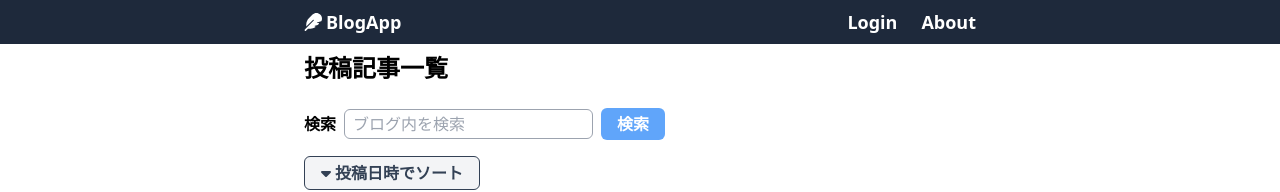
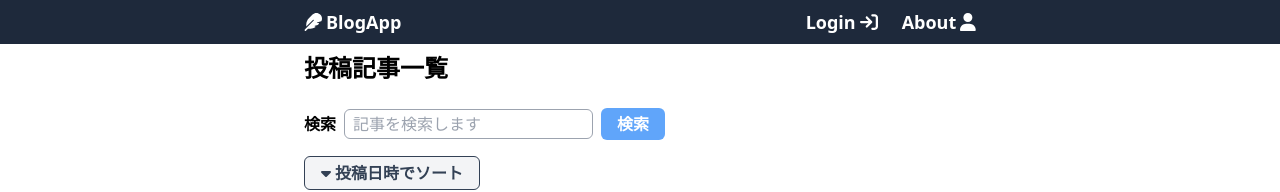
Before and after one commit to ykNe0372/next-blog-app, a Next.js app: page / in a window 1280 px wide. Shown: the top 192 px of the page. Built offline with nearby package versions, Linux system fonts and the light colour scheme; no server answers; the database is empty.

Commit message:
検索機能の実装

```diff
--- a/src/app/_components/Header.tsx
+++ b/src/app/_components/Header.tsx
@@ -3,6 +3,9 @@ import { twMerge } from "tailwind-merge";
 import Link from "next/link";
 import { FontAwesomeIcon } from "@fortawesome/react-fontawesome";
 import { faFeather } from "@fortawesome/free-solid-svg-icons";
+import { faUser } from "@fortawesome/free-solid-svg-icons";
+import { faArrowRightToBracket } from "@fortawesome/free-solid-svg-icons";
+import { faArrowRightFromBracket } from "@fortawesome/free-solid-svg-icons";
 import { supabase } from "@/utils/supabase";
 import { useAuth } from "@/app/_hooks/useAuth";
 import { useRouter } from "next/navigation";
@@ -36,13 +39,28 @@ const Header: React.FC = () => {
               <li>
                 {!isLoading &&
                   (session ? (
-                    <button onClick={logout}>Logout</button>
+                    <button onClick={logout}>
+                      Logout
+                      <FontAwesomeIcon
+                        icon={faArrowRightFromBracket}
+                        className="ml-1"
+                      />
+                    </button>
                   ) : (
-                    <Link href="/login">Login</Link>
+                    <Link href="/login">
+                      Login
+                      <FontAwesomeIcon
+                        icon={faArrowRightToBracket}
+                        className="ml-1"
+                      />
+                    </Link>
                   ))}
               </li>
               <li>
-                <Link href="/about">About</Link>
+                <Link href="/about">
+                  About
+                  <FontAwesomeIcon icon={faUser} className="ml-1" />
+                </Link>
               </li>
             </ul>
           </nav>
--- a/src/app/page.tsx
+++ b/src/app/page.tsx
@@ -14,9 +14,11 @@ import { twMerge } from "tailwind-merge";
 
 const Page: React.FC = () => {
   const [posts, setPosts] = useState<Post[] | null>(null);
+  const [filteredPosts, setFilteredPosts] = useState<Post[] | null>(null);
   const [fetchError, setFetchError] = useState<string | null>(null);
   const [sortByCreatedAt, setSortByCreatedAt] = useState<boolean>(false);
   const [isDescending, setIsDescending] = useState<boolean>(true); // ソート順を管理する状態変数
+  const [searchQuery, setSearchQuery] = useState<string>("");
 
   const { session } = useAuth();
 
@@ -32,8 +34,7 @@ const Page: React.FC = () => {
           throw new Error("データの取得に失敗しました");
         }
         const postResponse: PostApiResponse[] = await response.json();
-        setPosts(
-          postResponse.map((rawPost) => ({
+        const posts = postResponse.map((rawPost) => ({
           id: rawPost.id,
           title: rawPost.title,
           content: rawPost.content,
@@ -43,8 +44,9 @@ const Page: React.FC = () => {
             id: category.category.id,
             name: category.category.name,
           })),
-          }))
-        );
+        }));
+        setPosts(posts);
+        setFilteredPosts(posts);
       } catch (e) {
         setFetchError(
           e instanceof Error ? e.message : "予期せぬエラーが発生しました"
@@ -55,23 +57,40 @@ const Page: React.FC = () => {
   }, []);
 
   const handleSortByCreatedAt = () => {
-    if (posts) {
-      const sortedPosts = [...posts].sort((a, b) => {
+    if (filteredPosts) {
+      const sortedPosts = [...filteredPosts].sort((a, b) => {
         const dateA = new Date(a.createdAt).getTime();
         const dateB = new Date(b.createdAt).getTime();
         return isDescending ? dateB - dateA : dateA - dateB;
       });
-      setPosts(sortedPosts);
+      setFilteredPosts(sortedPosts);
       setSortByCreatedAt(true);
       setIsDescending(!isDescending); // ソート順を切り替える
     }
+  };
+
+  const handleSearch = () => {
+    if (posts) {
+      const query = searchQuery.toLowerCase();
+      const filtered = posts.filter(
+        (post) =>
+          post.title.toLowerCase().includes(query) ||
+          post.content.toLowerCase().includes(query)
+      );
+      setFilteredPosts(filtered);
+    }
+  };
+
+  const handleReset = () => {
+    setFilteredPosts(posts);
+    setSearchQuery("");
   };
 
   if (fetchError) {
     return <div>{fetchError}</div>;
   }
 
-  if (!posts) {
+  if (!filteredPosts) {
     return (
       <div className="text-gray-500">
         <FontAwesomeIcon icon={faSpinner} className="mr-1 animate-spin" />
@@ -84,22 +103,37 @@ const Page: React.FC = () => {
     <main>
       <div className="mb-2 text-2xl font-bold">投稿記事一覧</div>
       <div className="mt-4 flex items-center gap-x-2">
-        <label htmlFor="deadline" className="font-bold">
+        <label htmlFor="search" className="font-bold">
           検索
         </label>
         <input
           type="text"
-          placeholder="ブログ内を検索"
+          id="search"
+          placeholder="記事を検索します"
+          value={searchQuery}
+          onChange={(e) => setSearchQuery(e.target.value)}
           className="rounded-md border border-gray-400 px-2 py-0.5"
         />
         <button
           type="button"
+          onClick={handleSearch}
           className={twMerge(
             "my-2 rounded-md bg-blue-400 px-4 py-1 font-bold text-white hover:bg-blue-500"
           )}
         >
           検索
         </button>
+        {searchQuery && (
+          <button
+            type="button"
+            onClick={handleReset}
+            className={twMerge(
+              "my-2 rounded-md bg-red-400 px-4 py-1 font-bold text-white hover:bg-red-500"
+            )}
+          >
+            リセット
+          </button>
+        )}
       </div>
       <div className="mb-4 flex items-center gap-x-2">
         <button
@@ -131,7 +165,7 @@ const Page: React.FC = () => {
         )}
       </div>
       <div className="space-y-3">
-        {posts.map((post) => (
+        {filteredPosts.map((post) => (
           <PostSummary
             key={sortByCreatedAt ? post.createdAt : post.id}
             post={post}
```
Also changed, not shown: 1 other file (tests, documents, lock files or other folders). Lines whose indentation alone changed are shown as unchanged.
